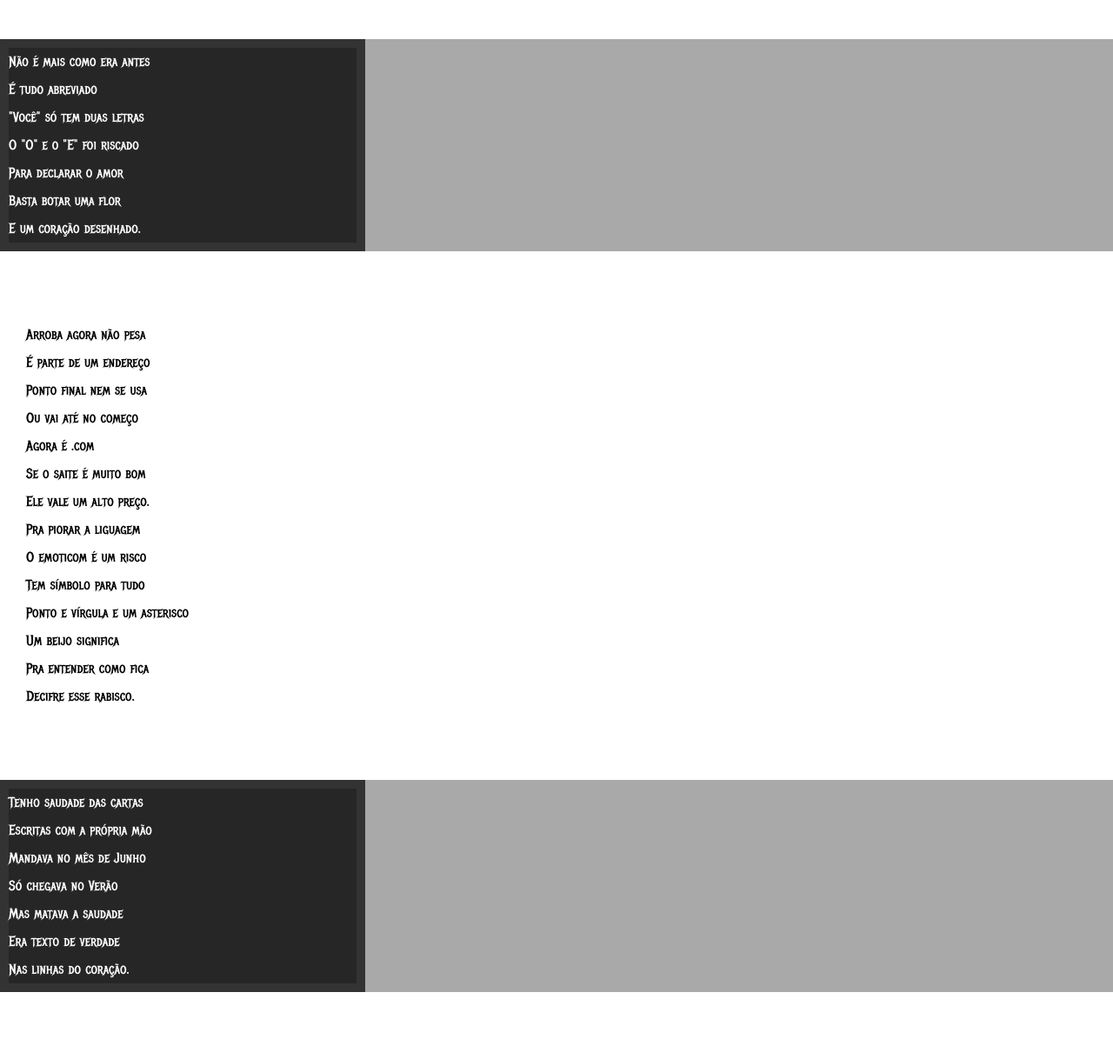
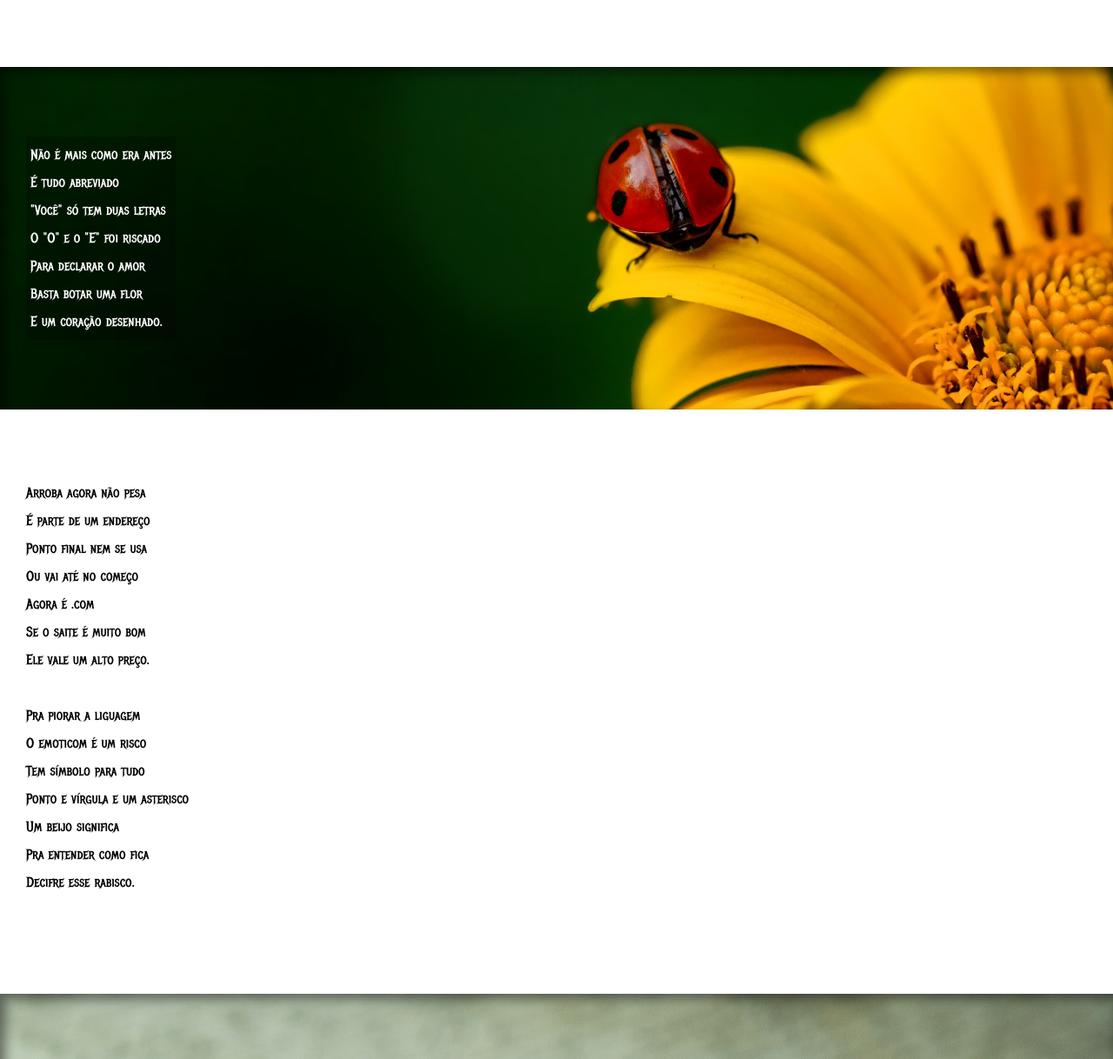
Before and after one commit to lm082106/HTML-CSS, a plain HTML site: page EXERCICIOS/PROJETO02/index.html in a window 1280 px wide. Shown: the part 618-1836 px from the top of the page at 87% size. Drawn offline with Linux system fonts and the light colour scheme; a web font is replaced by a local one.

Commit message:
Finalizando o projeti

```diff
--- a/EXERCICIOS/PROJETO02/index.html
+++ b/EXERCICIOS/PROJETO02/index.html
@@ -25,7 +25,7 @@
         </p>
     </section>
 
-    <section class="imagem">
+    <section class="imagem" id="img01">
         <p>
             Não é mais como era antes <br>
             É tudo abreviado <br>
@@ -59,7 +59,7 @@
         </p>
     </section>
 
-    <section class="imagem">
+    <section class="imagem" id="img02">
         <p>
             Tenho saudade das cartas <br>
             Escritas com a própria mão <br>
--- a/EXERCICIOS/PROJETO02/style.css
+++ b/EXERCICIOS/PROJETO02/style.css
@@ -59,16 +59,34 @@ section.normal {
     color: black;
 }
 
+section > p {
+    padding-bottom: 2em;
+}
+
 section.imagem {
     background-color: rgb(51, 51, 51);
     color: white;
-    display: inline-block;
-    padding: 10px;
+    box-shadow: inset 6px 6px 13px 0px rgba(0, 0, 0, 0.473);
+    background-attachment: fixed    ;
+}
+
+section#img01{
+    background-image: url(background001.jpg);
+    background-position: right center;
+    background-size: cover;
+}
+
+section#img02{
+    background-image: url(background002.jpg);
+    background-size: cover;
 }
 
 section.imagem > p {
-    width: 400px;
+
     background-color: rgba(0, 0, 0, 0.253);
+    display: inline-block;
+    padding: 5px;
+    text-shadow: 1px, 1px, 0px, black;
 }
 
 footer {
```
Also changed, not shown: EXERCICIOS/PROJETO02/background001.jpg (renamed from EXERCICIOS/PROJETO02/imagens/background001.jpg), EXERCICIOS/PROJETO02/background002.jpg (renamed from EXERCICIOS/PROJETO02/imagens/background002.jpg).
